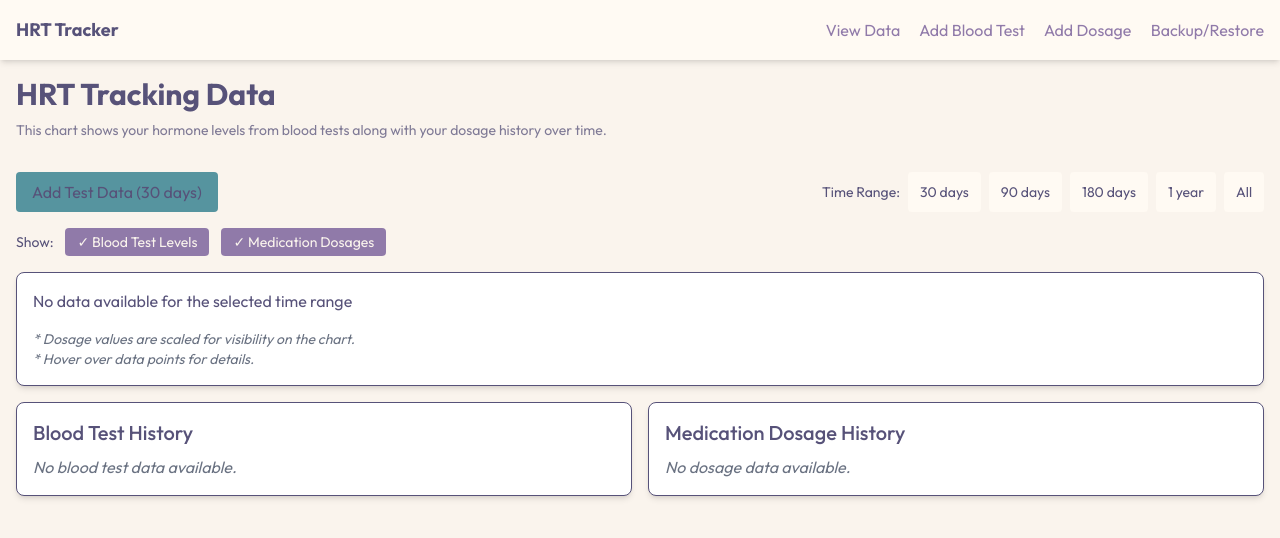
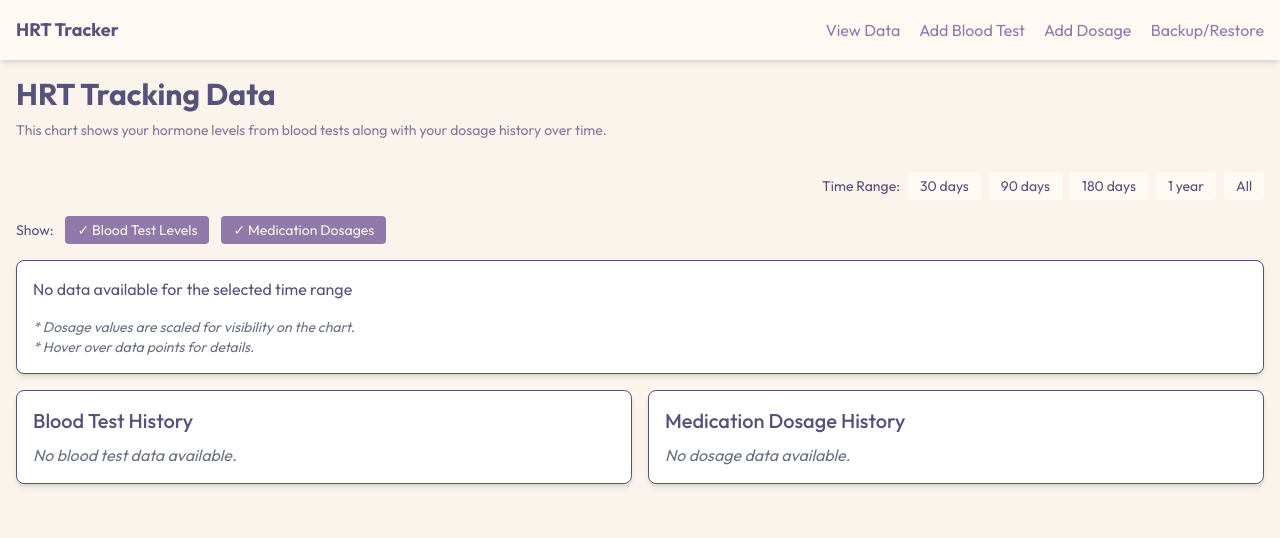
Before and after one commit to chaos-dotcom/hrt-tracker, a SvelteKit app: page /view in a window 1280 px wide. Shown: the top 538 px of the page. Built offline with nearby package versions, Linux system fonts and the light colour scheme.

Commit message:
chore: remove dummy data generation button and function

```diff
--- a/src/routes/view/+page.svelte
+++ b/src/routes/view/+page.svelte
@@ -10,63 +10,6 @@
         OralEstradiols,
     } from "$lib/types";
     import * as Plot from "@observablehq/plot";
-
-    function recordDummy() {
-        // Create a range of test data spanning several weeks
-        const now = Date.now();
-        const dayInMs = 24 * 60 * 60 * 1000;
-
-        // Add blood tests based on the provided data
-        const bloodTest1: BloodTest = {
-            date: now - 60 * dayInMs, // 60 days ago (last month)
-            estradiolLevel: 230,
-            testLevel: 0.2,
-            estradiolUnit: HormoneUnits.E2_pg_mL,
-            testUnit: HormoneUnits.T_ng_dL,
-            notes: "Last month's test",
-        };
-
-        const bloodTest2: BloodTest = {
-            date: now - 5 * dayInMs, // 5 days ago (this month)
-            estradiolLevel: 300,
-            testLevel: 0.2,
-            estradiolUnit: HormoneUnits.E2_pg_mL,
-            testUnit: HormoneUnits.T_ng_dL,
-            notes: "This month's test",
-        };
-
-        // Add the blood test records
-        hrtData.addBloodTest(bloodTest1);
-        hrtData.addBloodTest(bloodTest2);
-
-        // Generate daily oral estradiol doses (4mg daily)
-        for (let i = 0; i < 60; i++) {
-            const oralEDose: DosageHistoryEntry = {
-                date: now - i * dayInMs,
-                medicationType: "oralEstradiol",
-                type: OralEstradiols.Valerate, // Using Valerate as specified
-                dose: 4,
-                unit: HormoneUnits.mg,
-            };
-            hrtData.addDosageRecord(oralEDose);
-        }
-
-        // Generate CPA doses (12.5mg every 2 days)
-        for (let i = 0; i < 30; i++) {
-            const cpaDose: DosageHistoryEntry = {
-                date: now - i * 2 * dayInMs, // Every 2 days
-                medicationType: "antiandrogen",
-                type: Antiandrogens.CPA,
-                dose: 12.5,
-                unit: HormoneUnits.mg,
-            };
-            hrtData.addDosageRecord(cpaDose);
-        }
-
-        alert(
-            "Added test data with daily 4mg oral estradiol and 12.5mg CPA every 2 days!",
-        );
-    }
 
     // Chart related code
     let chartDiv: HTMLElement | undefined;
@@ -440,13 +383,6 @@
 </p>
 <div class="flex flex-col p-4 w-full max-w-[100vw]">
     <div class="mb-4 flex flex-wrap gap-2">
-        <button
-            class="px-4 py-2 transition-colors bg-latte-rose-pine-foam text-latte-rose-pine-text dark:text-rose-pine-text rounded hover:bg-latte-rose-pine-pine"
-            onclick={recordDummy}
-        >
-            Add Test Data (30 days)
-        </button>
-
         <div class="ml-auto flex gap-2">
             <span class="self-center text-sm">Time Range:</span>
             <button
```
